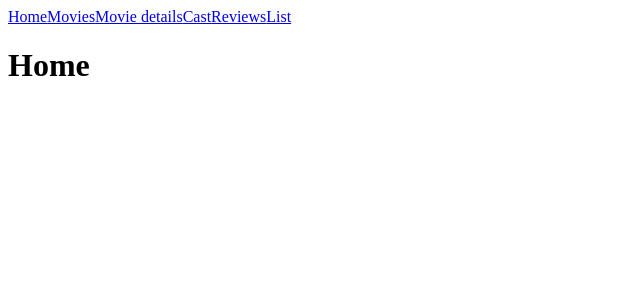
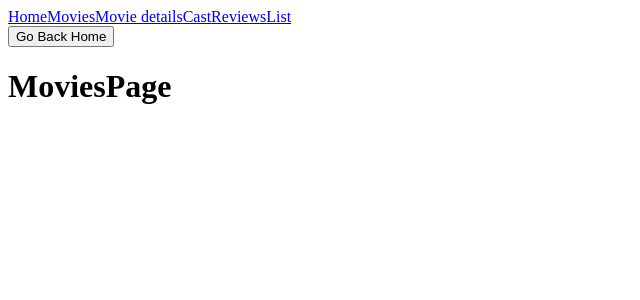
Before and after one commit to sofia11244/goit-react-hw-05, a React (Vite) app: page /movies in a window 1280 px wide. Shown: the top 300 px of the page, without its empty margins (0-640 px from the left). Built offline with nearby package versions, Linux system fonts and the light colour scheme.

Commit message:
treid to use useLocation hook

```diff
--- a/src/components/App.jsx
+++ b/src/components/App.jsx
@@ -24,10 +24,10 @@ function App() {
           <Route path="/movies" element={<MoviesPage />} />
           <Route path="/movies/:movieId" element={<MovieDetailsPage />} />
 
-          <Route>
-            <Route path="/movies/:movieId/cast" element={<LazyMovieCast />} />
-            <Route path="/movies/:movieId/review" element={<LazyMovieReview />} />
-            <Route path="/movies/:movieId/list" element={<LazyMovieList />} />
+          <Route path="/movies/:movieId">
+            <Route path="cast" element={<LazyMovieCast />} />
+            <Route path="review" element={<LazyMovieReview />} />
+            <Route path="list" element={<LazyMovieList />} />
           </Route>
 
           <Route path="*" element={<NotFound />} />
--- a/src/components/Navigation.jsx
+++ b/src/components/Navigation.jsx
@@ -1,41 +1,56 @@
 // import propTypes from 'prop-types';
+
+import { NavLink, Outlet, useLocation, Link } from 'react-router-dom';
+
 import style from './comp-style/Navigation.module.css'
 import clsx from 'clsx';
-import { NavLink } from 'react-router-dom';
+
+
 const buildLinkClass = ({ isActive }) => {
     return clsx(style.link, isActive && style.active);  // isActive true ise 'active' sınıfı eklenir
   };
 
+
+//   to add go back button we need to use uselocation hook <3
+
 function Navigation() {
+
     return (
         <div>
 
             <nav className={style.nav}>
-            <NavLink to="/"  className={buildLinkClass}>
-
-            Home</NavLink>
-
-            <NavLink to="/moviespage"  className={buildLinkClass}>
-
-            Movies</NavLink>
-
-            <NavLink to="/moviedetailspage"  className={buildLinkClass}>
-
-            Movie details</NavLink>
-
-            <NavLink to="/moviecast"  className={buildLinkClass}>
-
-            Cast</NavLink>
-            <NavLink to="/moviereview"  className={buildLinkClass}>
-
-            Reviews</NavLink>
-
-            <NavLink to="/movielist"  className={buildLinkClass}>
-
-            List</NavLink>
+            <NavLink to="/"  className={buildLinkClass}>Home</NavLink>
+            <NavLink to="/movies"  className={buildLinkClass}>Movies</NavLink>
+            <NavLink to="/movies/:movieId"  className={buildLinkClass}>Movie details</NavLink>
+            <NavLink to="/movies/:movieId/cast"  className={buildLinkClass}>Cast</NavLink>
+            <NavLink to="/movies/:movieId/review"  className={buildLinkClass}>Reviews</NavLink>
+            <NavLink to="/movies/:movieId/list"  className={buildLinkClass}>List</NavLink>
+            <Outlet />
             </nav>
+            <BackButton />
         </div>
     )
+}
+
+function BackButton() {
+    const location = useLocation();
+    const prevLocation = location.state?.from || "/";
+    return (
+        <div>
+            {prevLocation !== "/" && (
+
+                <Link to={"/"}>
+                    <button>Go Back</button>
+                </Link>
+            )}
+
+            {prevLocation === "/" && (
+                    <Link to="/">
+                            <button>Go Back Home</button>
+                    </Link>
+            )}
+        </div>
+);
 }
 
 export default Navigation;
--- a/src/pages/MoviesPage.jsx
+++ b/src/pages/MoviesPage.jsx
@@ -6,7 +6,7 @@
 const MoviesPage = () => {
     return (
         <div>
-            <h1>Home</h1>
+            <h1>MoviesPage</h1>
         </div>
     )
 }
```
